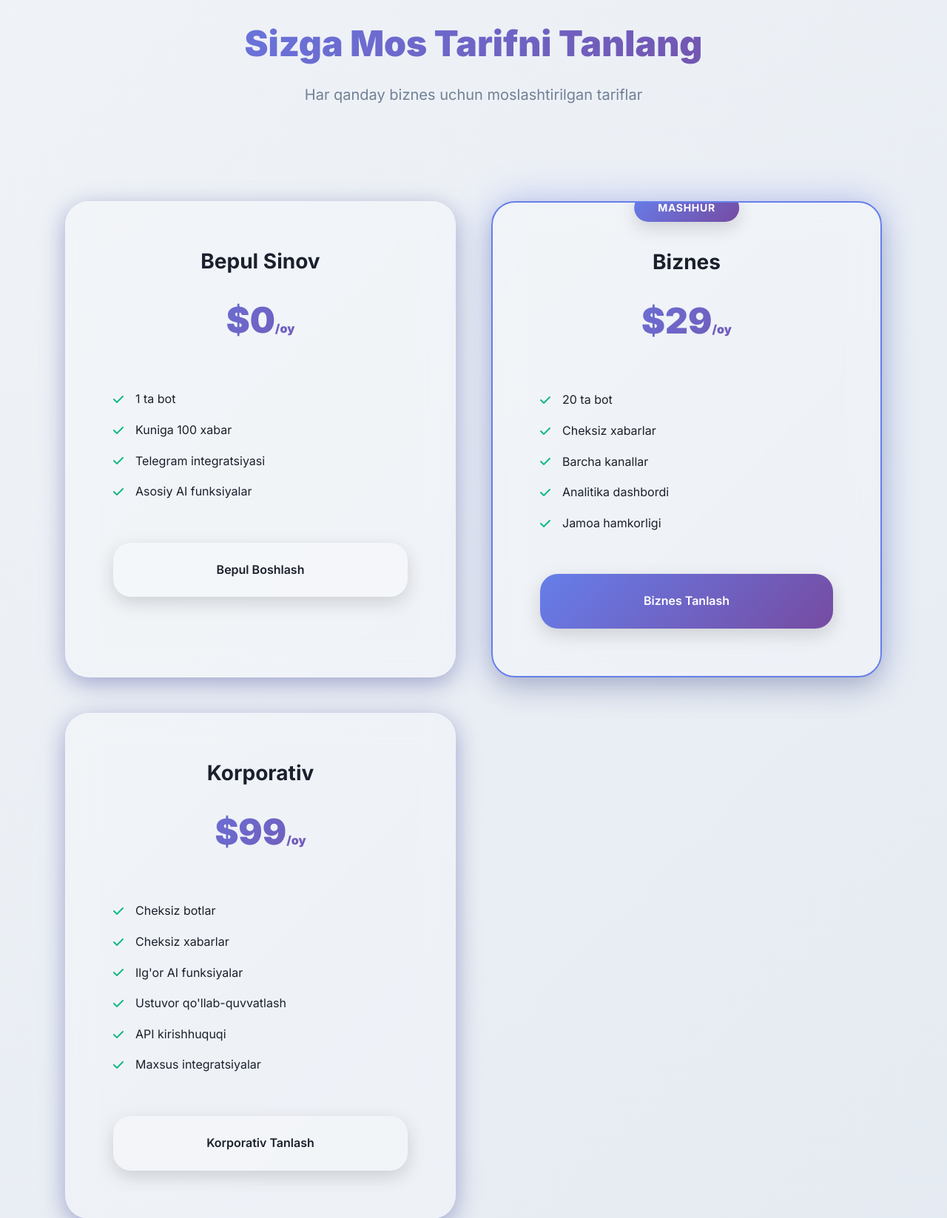
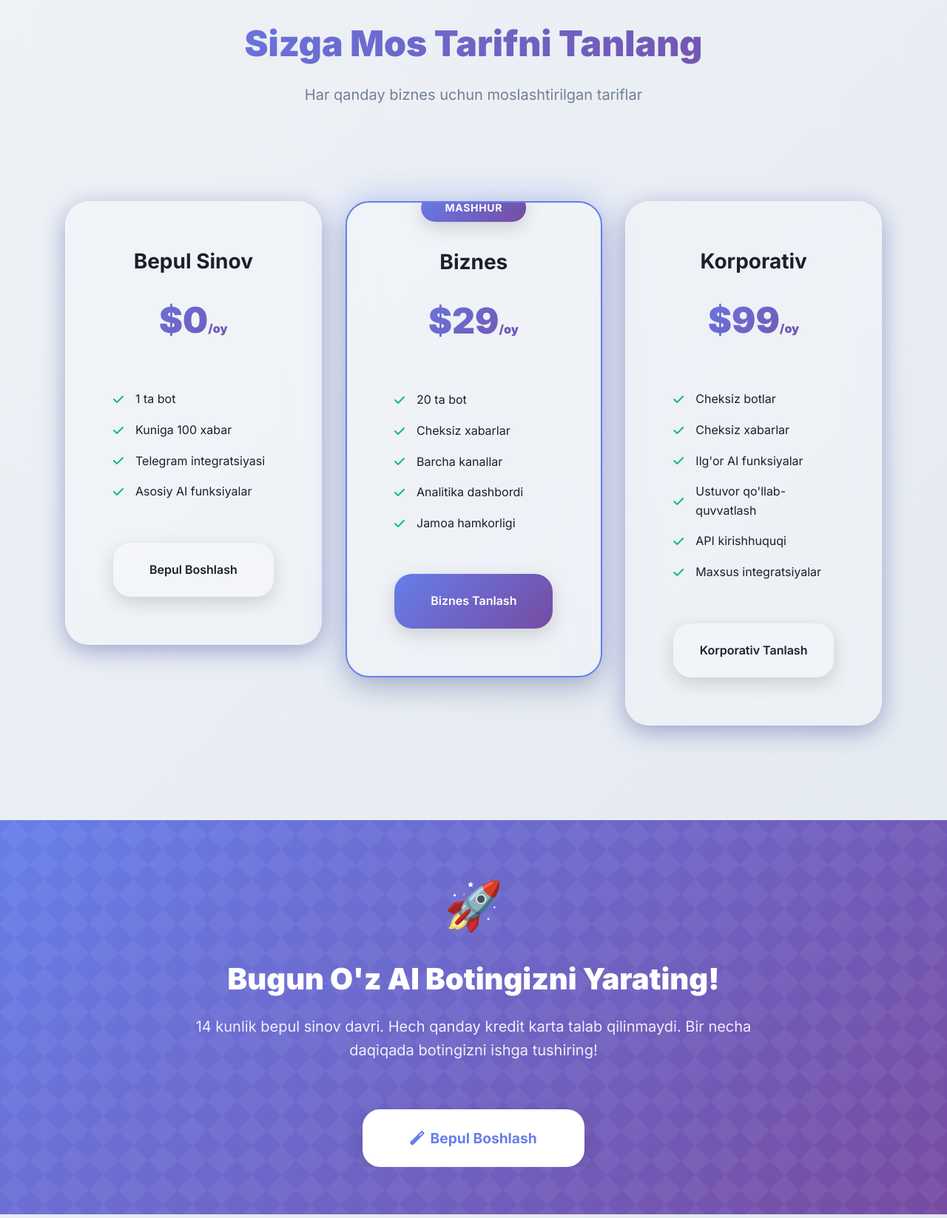
Before and after one commit to rovshanovazizbek0-boop/Botify, a Flask app: page / in a window 1280 px wide. Shown: the part 2511-4158 px from the top of the page at 74% size. Run offline with Flask 3, Linux system fonts and the light colour scheme; some libraries are stand-ins or nearby versions.

Commit message:
Improve pricing page layout for better visual presentation
Update `templates/index.html` to apply CSS Grid styles to `pricing-grid-premium` for responsive column layout, improving the visual presentation of pricing tiers.

Replit-Commit-Author: Agent
Replit-Commit-Session-Id: a0ab2c52-4e7f-4003-bbb4-5eece7323d40
Replit-Commit-Checkpoint-Type: full_checkpoint
Replit-Commit-Screenshot-Url: https://storage.googleapis.com/screenshot-production-us-central1/97276e74-4c03-4e1a-9abd-1f4fd084d6f1/a0ab2c52-4e7f-4003-bbb4-5eece7323d40/iosjCq8

```diff
--- a/templates/index.html
+++ b/templates/index.html
@@ -385,7 +385,7 @@ div[style*="animation: float"] {
             </p>
         </div>
 
-        <div class="pricing-grid-premium">
+        <div class="pricing-grid-premium" style="display: grid; grid-template-columns: repeat(auto-fit, minmax(300px, 1fr)); gap: var(--space-xl); align-items: start;">
             <!-- Free Plan -->
             <div class="pricing-card-premium animate-fade-in-up stagger-1">
                 <h3 class="font-bold mb-lg" style="font-size: 1.75rem;">Bepul Sinov</h3>
```
Also changed, not shown: attached_assets/image_1756655445437.png (added).
